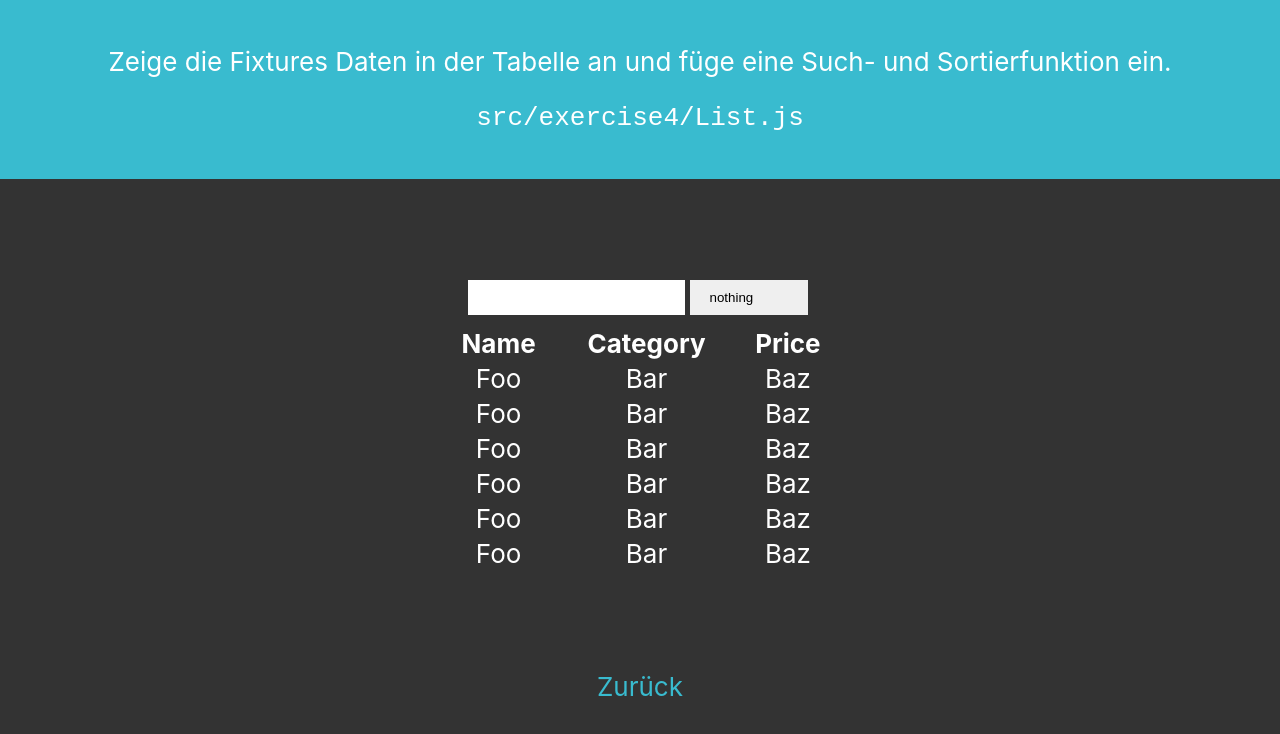
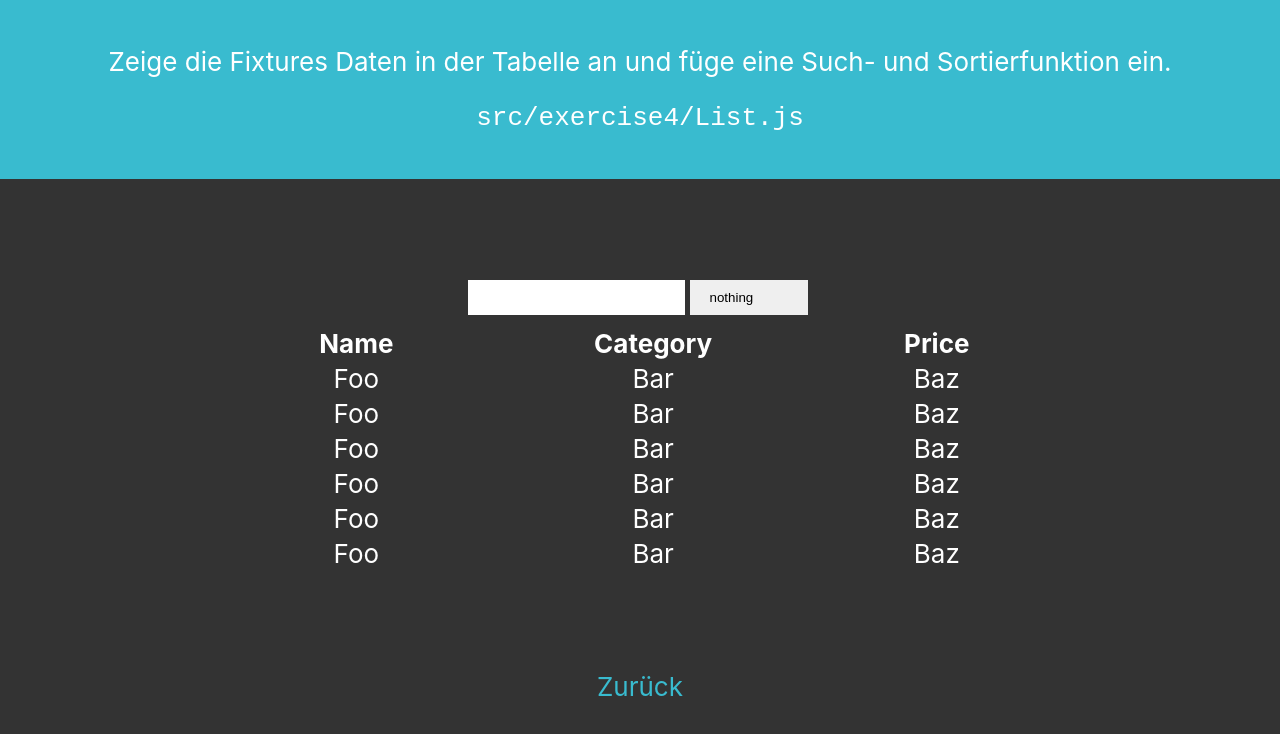
Before and after one commit to DavidBadura/react-workshop, a React (Create React App) app: page /exercise-4 in a window 1280 px wide. Shown: the top 734 px of the page. Built offline with nearby package versions, Linux system fonts and the light colour scheme.

Commit message:
fix exercise 4

```diff
--- a/src/exercise/exercise4/List.js
+++ b/src/exercise/exercise4/List.js
@@ -19,7 +19,7 @@ const DATA = [
  */
 const style = {
     table: {
-        width: 400,
+        width: 800,
         margin: '0 auto'
     }
 };
@@ -32,8 +32,9 @@ const style = {
  *   Diese Daten sollen Suchbar (nach name) und sortierbar sein.
  *
  * Bonus Aufgabe:
- *   Lagere die hilfs render Methoden in eigene Komponenten aus.
- *   Füge PropTypes hinzu.
+ *   Wenn keine Artikel gefunden wurden, dann soll eine dementsprechende Information stattdessen angezeigt werden.
+ *   Zeige die nicht verfügbare Artikel gesondert an (zB. Rot).
+ *   Füge eine Selectbox hinzu, um nach verfügbaren Artikel zu filtern.
  */
 export default class List extends React.Component {
     state = {
@@ -66,7 +67,7 @@ export default class List extends React.Component {
     renderForm() {
         /*
          * Hint:
-         *   onChange={(event) => console.log(event.value)}
+         *   onChange={(event) => console.log(event.target.value)}
          */
         return (
             <form>
```
